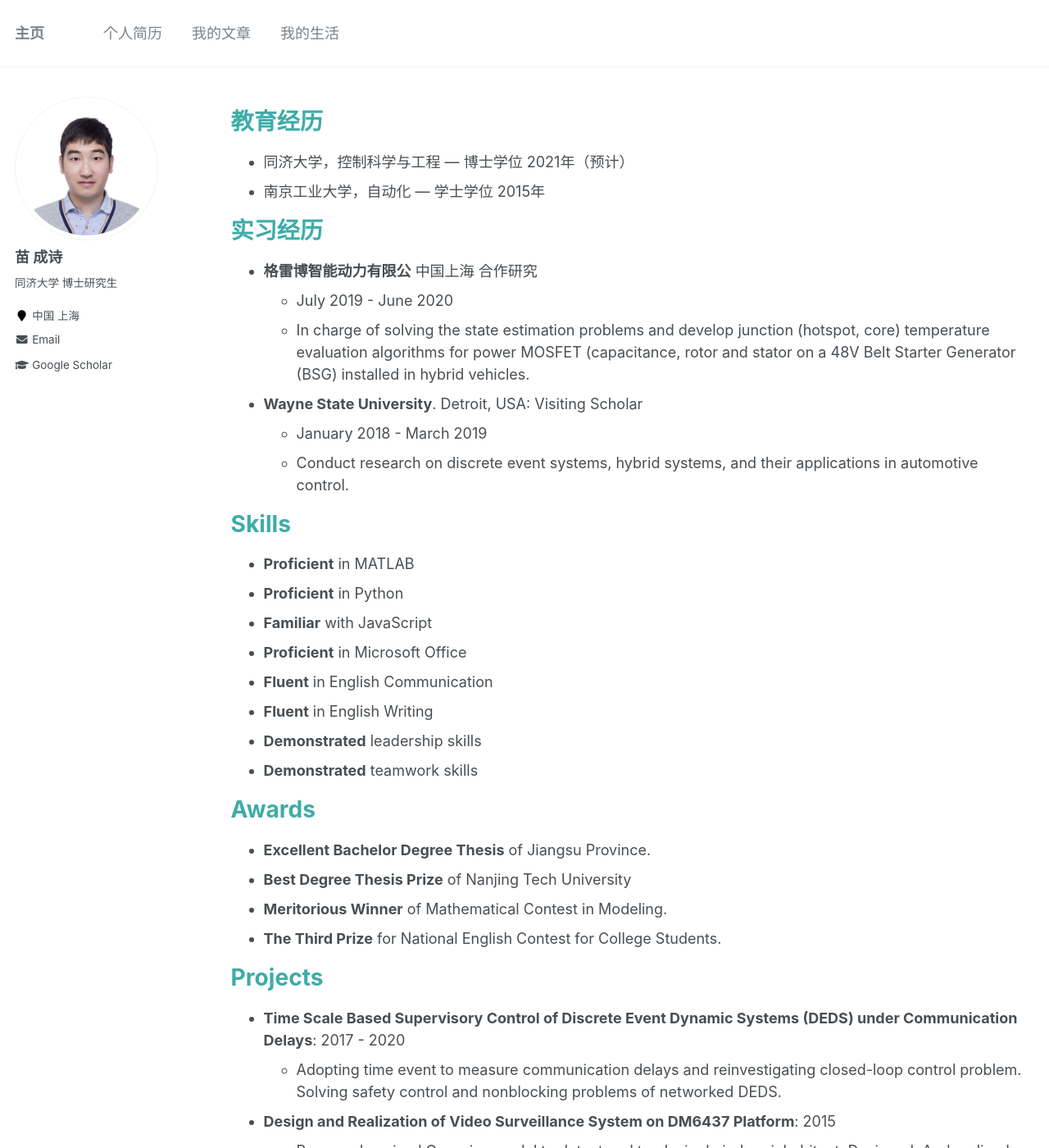
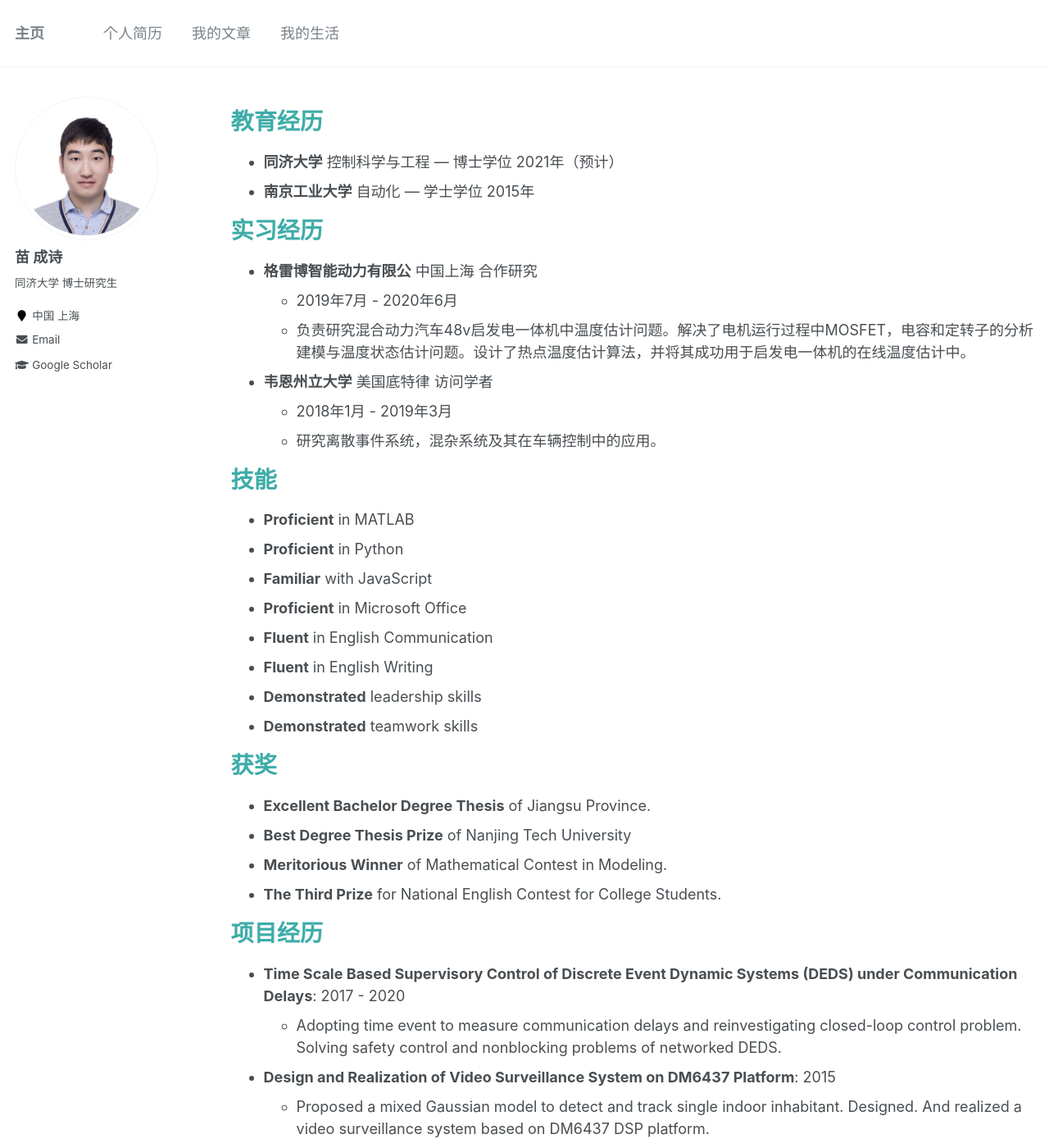
Before and after one commit to miaochengshi/cn, a Jekyll site: the page built from _pages/cv.md, in a window 1280 px wide and 1400 px high. Shown: the whole window at 82% size. Built offline with Jekyll 4.4.1, drawn with Linux system fonts in a browser that asks for light colours; some of the changed text lies outside the part shown.

Commit message:
Update cv.md

```diff
--- a/_pages/cv.md
+++ b/_pages/cv.md
@@ -9,20 +9,20 @@ redirect_from:
 
 教育经历
 ======
-* 同济大学，控制科学与工程 — 博士学位 2021年（预计）
-* 南京工业大学，自动化 — 学士学位 2015年
+* **同济大学** 控制科学与工程 — 博士学位 2021年（预计）
+* **南京工业大学** 自动化 — 学士学位 2015年
 
 实习经历
 ======
 * **格雷博智能动力有限公** 中国上海 合作研究
-  * July 2019 - June 2020
-  * In charge of solving the state estimation problems and develop junction (hotspot, core) temperature evaluation algorithms for power MOSFET (capacitance, rotor and stator on a 48V Belt Starter Generator (BSG) installed in hybrid vehicles.
+  * 2019年7月 - 2020年6月
+  * 负责研究混合动力汽车48v启发电一体机中温度估计问题。解决了电机运行过程中MOSFET，电容和定转子的分析建模与温度状态估计问题。设计了热点温度估计算法，并将其成功用于启发电一体机的在线温度估计中。
 
-* **Wayne State University**. Detroit, USA: Visiting Scholar
-  * January 2018 - March 2019
-  * Conduct research on discrete event systems, hybrid systems, and their applications in automotive control.
+* **韦恩州立大学** 美国底特律 访问学者
+  * 2018年1月 - 2019年3月
+  * 研究离散事件系统，混杂系统及其在车辆控制中的应用。
 
-Skills
+技能
 ======
 * **Proficient** in  MATLAB
 * **Proficient** in Python
@@ -33,14 +33,14 @@ Skills
 * **Demonstrated** leadership skills
 * **Demonstrated** teamwork skills
 
-Awards
+获奖
 ======
 * **Excellent Bachelor Degree Thesis** of Jiangsu Province.
 * **Best Degree Thesis Prize** of Nanjing Tech University
 * **Meritorious Winner** of Mathematical Contest in Modeling.
 * **The Third Prize** for National English Contest for College Students.
 
-Projects
+项目经历
 ======
 * **Time Scale Based Supervisory Control of Discrete Event Dynamic Systems (DEDS) under Communication Delays**: 2017 - 2020
   * Adopting time event to measure communication delays and reinvestigating closed-loop control problem. Solving safety control and nonblocking problems of networked DEDS.
@@ -51,8 +51,8 @@ Projects
 * **Design and Realization of the Control Systems of an Unmanned Quadrotor Helicopter**: 2013 - 2015
   * Based on STM32, investigated and designed the controller and control algorithms for a quadrotor helicopter. Making it be able to taking off, landing, hovering and target tracking.
 
-Publications
+学术论文
 ======
-* **Chengshi Miao**, Shaolong Shu, Feng Lin, State Estimation for Timed Discrete Event Systems with Communication Delays. Chinese Automation Congress. 2017. （EI）
+* **Chengshi Miao**, Shaolong Shu, Feng Lin, State Estimation for Timed Discrete Event Systems with Communication Delays. Chinese Automation Congress. 2017. （EI检索）
 * **Chengshi Miao**, Shaolong Shu, Feng Lin, Predictive Supervisory Control for Timed Discrete Event Systems under Communication Delays. IEEE Conference on Decision and Control. 2019. （Top EI Conference in Control Theorem Field）
 * **Chengshi Miao**, Shaolong Shu, Feng Lin, State Estimation and Supervisor Synthesis for Timed Discrete Event Systems under Communication Delays. IEEE Transactions on Automation Control. (Under 2nd Review， Top SCI Journal in Control Theorem Field)
```
